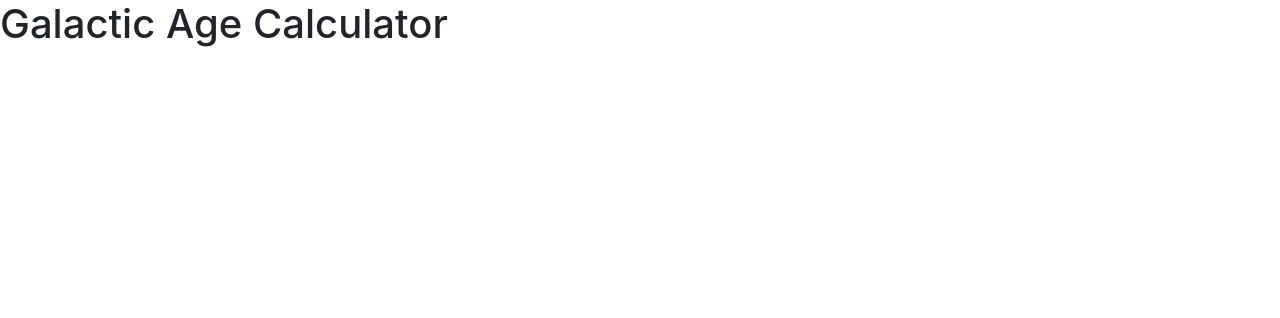
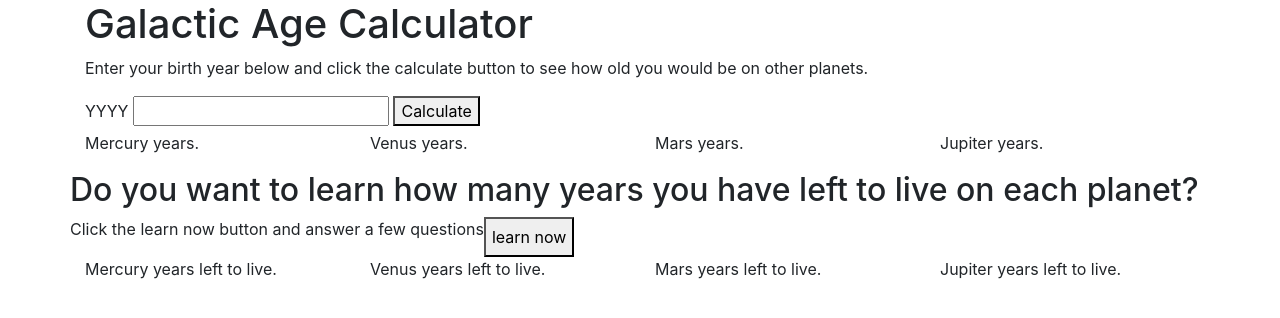
Before and after one commit to fc-dogan/Super-Galactic-Age-Calculator, a website built with webpack: page src/index.html in a window 1280 px wide. Built offline with nearby package versions, Linux system fonts and the light colour scheme.

Commit message:
add html index

```diff
--- a/src/index.html
+++ b/src/index.html
@@ -4,10 +4,53 @@
   <title>Galactic Age Calculator</title>
 </head>
 <body>
-  <h1>Galactic Age Calculator</h1>
   <div class="container">
-
-
+    <h1>Galactic Age Calculator</h1>
+    <div id="first-screen">
+      <p>Enter your birth year below and click the calculate button to see how old you would be on other planets.</p>
+      <form>
+        <label for="year">YYYY</label>
+        <input type="text" id="year">
+        <button type="submit">Calculate</button>
+      </form>
+    </div>
+    <div id=second-screen>
+      <div class="row">
+        <div class="col-md-3">
+          <p><span class="mercury-years"></span> Mercury years.</p>
+        </div>
+        <div class="col-md-3">
+          <p><span class="venus-years"></span> Venus years.</p>
+        </div>
+        <div class="col-md-3">
+          <p><span class="mars-years"></span> Mars years.</p>
+        </div>
+        <div class="col-md-3">
+          <p><span class="jupiter-years"></span> Jupiter years.</p>
+        </div>
+      </div>
+      <div class="row">
+        <h2>Do you want to learn how many years you have left to live on each planet?</h2>
+        <p>Click the learn now button and answer a few questions</p>
+        <button id="learn-now" type="button">learn now</button>
+      </div>
+    </div>
+    <div id="third-screen">
+      <div class="row">
+        <div class="col-md-3">
+          <p><span class="mercury-years-left"></span> Mercury years left to live.</p>
+        </div>
+        <div class="col-md-3">
+          <p><span class="venus-years-left"></span> Venus years left to live.</p>
+        </div>
+        <div class="col-md-3">
+          <p><span class="mars-years-left"></span> Mars years left to live.</p>
+        </div>
+        <div class="col-md-3">
+          <p><span class="jupiter-years-left"></span> Jupiter years left to live.</p>
+        </div>
+      </div>
+    </div>
 
   </div>
 </body>
```
